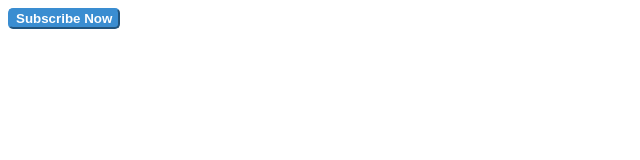
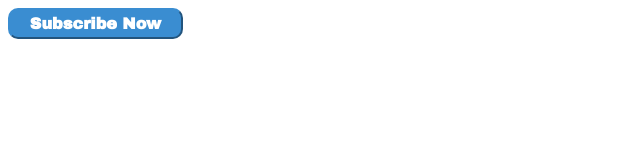
Before and after one commit to rubanero14/week2, a plain HTML site: page subscribe.html in a window 1280 px wide. Shown: the whole page, without its empty margins (0-640 px from the left). Drawn offline with Linux system fonts and the light colour scheme.

Commit message:
Add files via upload

```diff
--- a/subscribe.html
+++ b/subscribe.html
@@ -1,15 +1,21 @@
 <!doctype html>
 <html>
 <head>
+<link rel="preconnect" href="https://fonts.gstatic.com">
+<link href="https://fonts.googleapis.com/css2?family=Archivo+Black&family=PT+Sans:wght@700&display=swap" rel="stylesheet">
 <title>WOD 2 - Starter Code</title>
 <style>
 .sub {
 background-color: #3A8DD1;
 color:  white;
 text-align: center;
-padding:  auto;
-border-radius: 5px;
+padding:  5px;
+border-radius: 10px;
 border-color: #3A8DD1;
+font-family: 'Archivo Black', sans-serif;
+width: 175px;
+font-size: 1em;
+
 
 
 </style>
```
